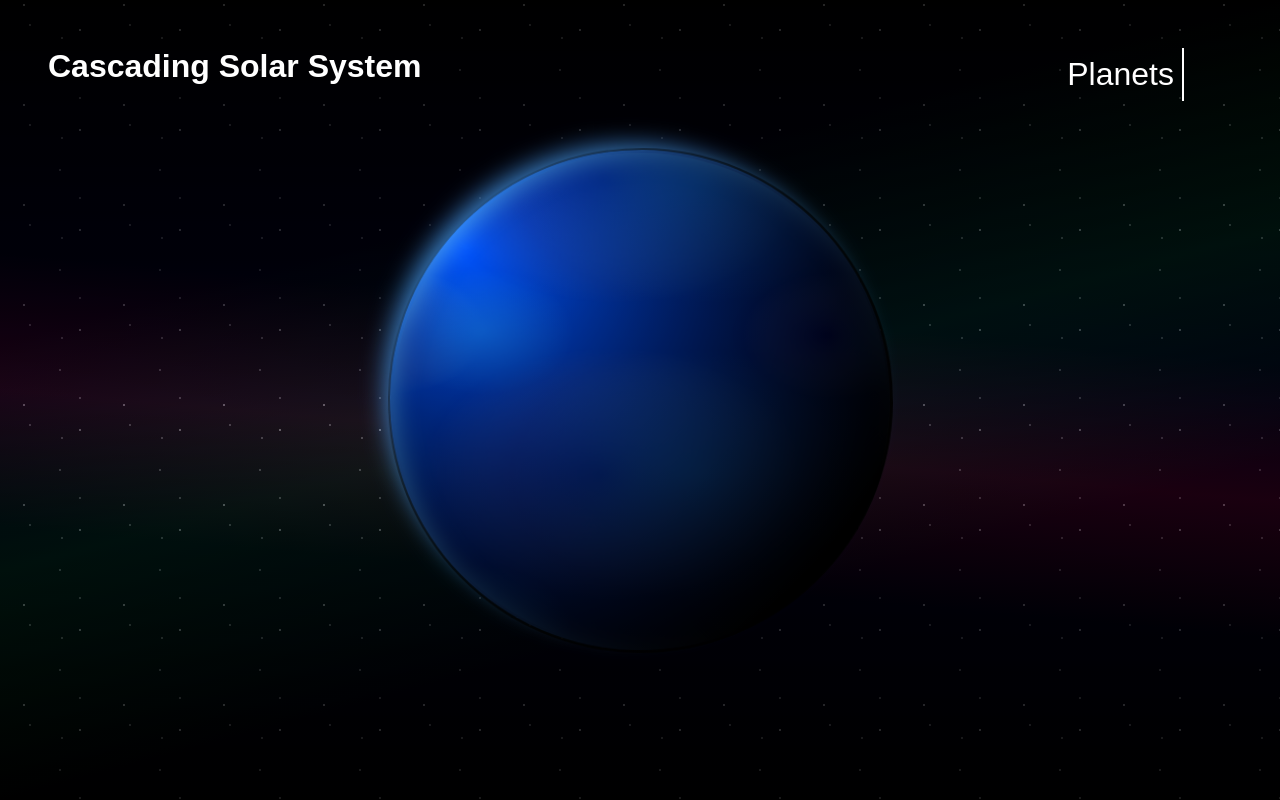
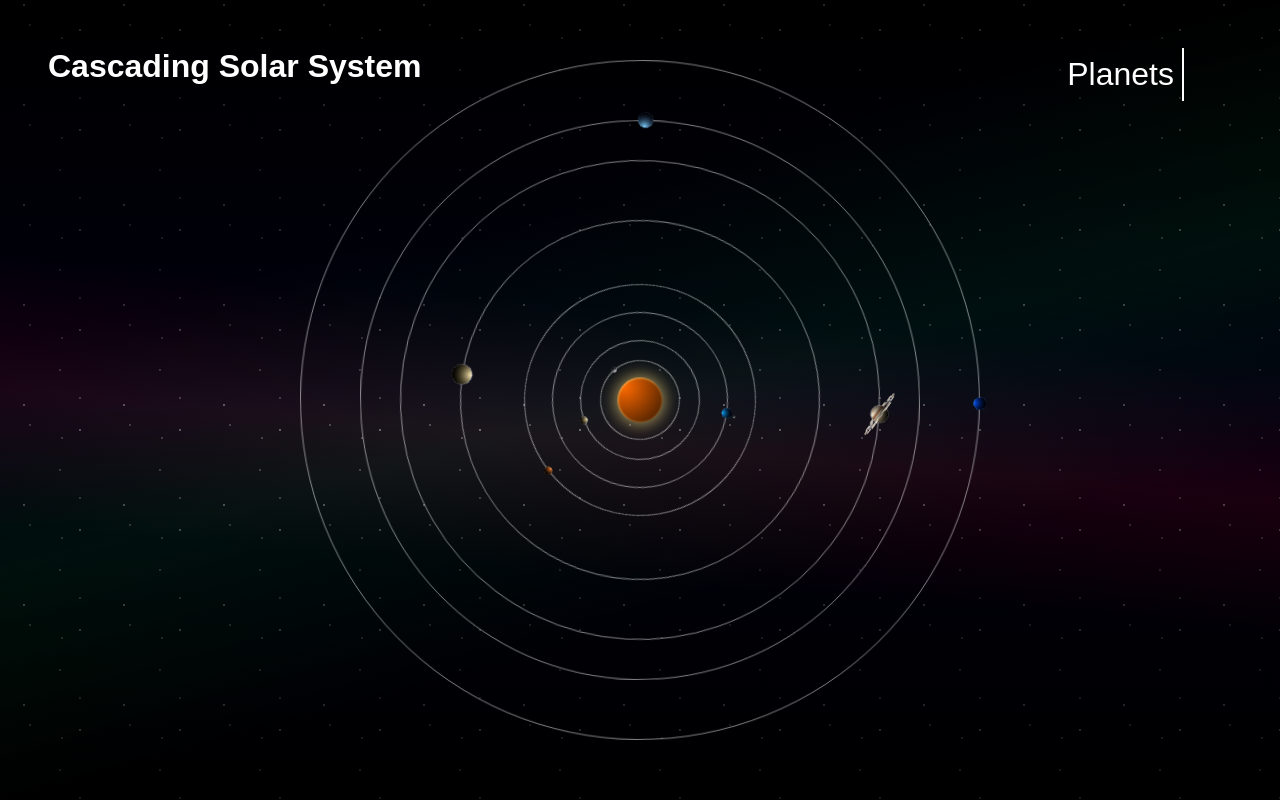
Before and after one commit to matthewtodor/Cascading-Solar-System, a React (Create React App) app in the folder client/: page / in a window 1280 px wide. Built offline with nearby package versions, Linux system fonts and the light colour scheme.

Commit message:
refactoring animations

```diff
--- a/client/package.json
+++ b/client/package.json
@@ -35,6 +35,5 @@
 			"last 1 firefox version",
 			"last 1 safari version"
 		]
-	},
-	"proxy": "http://localhost:3001"
+	}
 }
--- a/client/src/components/SolarSystem/index.js
+++ b/client/src/components/SolarSystem/index.js
@@ -54,7 +54,7 @@ function SolarSystem({ scale }) {
 	const planets = [
 		{
 			name: 'sun',
-			scale: '12%'
+			scale: '9%'
 		},
 		{
 			name: 'mercury',
@@ -62,60 +62,53 @@ function SolarSystem({ scale }) {
 		},
 		{
 			name: 'venus',
+			scale: '1.5%'
+		},
+		{
+			name: 'earth',
 			scale: '2%'
 		},
 		{
-			name: 'earth',
+			name: 'mars',
+			scale: '1.5%'
+		},
+		{
+			name: 'jupiter',
+			scale: '4%'
+		},
+		{
+			name: 'saturn',
+			scale: '3.5%'
+		},
+		{
+			name: 'uranus',
 			scale: '3%'
 		},
 		{
-			name: 'mars',
-			scale: '2%'
-		},
-		{
-			name: 'jupiter',
-			scale: '7%'
-		},
-		{
-			name: 'saturn',
-			scale: '6%'
-		},
-		{
-			name: 'uranus',
-			scale: '5%'
-		},
-		{
 			name: 'neptune',
-			scale: '4%'
+			scale: '2.5%'
 		}
 	];
 
 	// get current url path
 	// const { pathname } = useLocation();
-	const pathname = 'planets/neptune';
+	const pathname = '/';
+
+	// set conditional class on system for zoom effect
+	const systemClass = pathname === '/' ? ' focus-system' : ' unfocus-system';
 
 	return (
-		<div className='solar-system' style={{ transform: `scale(${scale / 100})` }}>
+		<div className={'solar-system ' + systemClass} style={{ transform: `scale(${scale / 100})` }}>
 			{planets.map((planet) => {
-				// set conditional class on planet
-				let conditionalClass;
-				let currentScale;
-
-				if (pathname === '/') {
-					conditionalClass = ' default-planet';
-					currentScale = planet.scale;
-				} else if (pathname === `planets/${planet.name}`) {
-					conditionalClass = ' focus-planet';
-					currentScale = '100';
-				} else {
-					conditionalClass = ' unfocus-planet';
-					currentScale = planet.scale;
-				}
+				// set conditional class on planet for zoom effect
+				const planetClass = pathname === `planets/${planet.name}` ? ' focus-planet' : pathname === '/' ? '' : ' unfocus-planet';
+				const planetScale = pathname === `planets/${planet.name}` ? '100' : pathname === '/' ? planet.scale : '0';
 
 				return (
-					<div key={planet.name} id={planet.name + '-orbit'} className={'planet-orbit-container' + conditionalClass}>
+					<div key={planet.name} id={planet.name + '-orbit'} className={'planet-orbit-container' + planetClass}>
+						<div className='orbit-path' />
 						<Link to={`planets/${planet.name}`} className='page-link'>
-							<Planet name={planet.name} scale={currentScale} />
+							<Planet name={planet.name} scale={planetScale} />
 						</Link>
 					</div>
 				);
--- a/client/src/components/SolarSystem/style.css
+++ b/client/src/components/SolarSystem/style.css
@@ -2,8 +2,8 @@
 	display: flex;
 	justify-content: center;
 	align-items: center;
-	width: 100%;
-	height: 100%;
+	width: 100vh;
+	height: 100vh;
 }
 
 .solar-system *,
@@ -14,8 +14,16 @@
 .planet-orbit-container {
 	position: absolute;
 	display: flex;
+	border-radius: 100%;
+}
+
+.orbit-path {
+	position: absolute;
+	width: 100%;
+	height: 100%;
 	border: 0.5px solid rgba(255, 255, 255, 0.5);
 	border-radius: 100%;
+	animation: add-border 1s 2s ease-in-out both;
 }
 
 .solar-system .planet {
@@ -26,24 +34,26 @@
 	cursor: pointer;
 }
 
-.default-planet {
-	animation: default-planet 1s 2s ease-in-out both !important;
-}
-
 .focus-planet {
-	border: 0.5px solid rgba(255, 255, 255, 0);
-	width: 0px !important;
-	height: 0px !important;
-	transform: rotate(0deg);
-	/* animation: focus-planet 3s ease-in-out both !important; */
+	width: 0% !important;
+	height: 0% !important;
+	transform: rotate(0deg) !important;
 }
 
 .focus-planet .planet {
 	transform: rotate(0deg) !important;
 }
 
-.unfocus-planet {
-	animation: unfocus-planet 3s ease-in-out both !important;
+.focus-planet .orbit-path {
+	animation: remove-border 1s ease-in-out both !important;
+}
+
+/* .unfocus-planet {
+	animation: unfocus-planet 2s 1s ease-in-out both !important;
+} */
+
+.unfocus-planet .orbit-path {
+	animation: remove-border 1s ease-in-out both !important;
 }
 
 .page-link {
@@ -55,8 +65,8 @@
 }
 
 #mercury-orbit {
-	width: 100px;
-	height: 100px;
+	width: 10%;
+	height: 10%;
 	animation: solar-system-orbit 4.82s linear infinite both;
 	z-index: 8;
 }
@@ -66,8 +76,8 @@
 }
 
 #venus-orbit {
-	width: 150px;
-	height: 150px;
+	width: 15%;
+	height: 15%;
 	justify-content: flex-end;
 	animation: solar-system-orbit 12.32s linear infinite both;
 	z-index: 7;
@@ -78,8 +88,8 @@
 }
 
 #earth-orbit {
-	width: 200px;
-	height: 200px;
+	width: 22%;
+	height: 22%;
 	justify-content: center;
 	align-items: flex-start;
 	animation: solar-system-orbit 20s linear infinite both;
@@ -91,8 +101,8 @@
 }
 
 #mars-orbit {
-	width: 250px;
-	height: 250px;
+	width: 29%;
+	height: 29%;
 	justify-content: center;
 	align-items: flex-end;
 	animation: solar-system-orbit 37.642s linear infinite both;
@@ -104,8 +114,8 @@
 }
 
 #jupiter-orbit {
-	width: 400px;
-	height: 400px;
+	width: 45%;
+	height: 45%;
 	animation: solar-system-orbit 240s linear infinite both;
 	z-index: 4;
 }
@@ -115,8 +125,8 @@
 }
 
 #saturn-orbit {
-	width: 550px;
-	height: 550px;
+	width: 60%;
+	height: 60%;
 	justify-content: flex-end;
 	animation: solar-system-orbit 580s linear infinite both;
 	z-index: 3;
@@ -127,8 +137,8 @@
 }
 
 #uranus-orbit {
-	width: 675px;
-	height: 675px;
+	width: 70%;
+	height: 70%;
 	justify-content: center;
 	align-items: flex-start;
 	animation: solar-system-orbit 1680s linear infinite both;
@@ -140,8 +150,8 @@
 }
 
 #neptune-orbit {
-	width: 825px;
-	height: 825px;
+	width: 85%;
+	height: 85%;
 	justify-content: flex-end;
 	animation: solar-system-orbit 3300s linear infinite both;
 	z-index: 1;
@@ -162,8 +172,9 @@
 	box-shadow: none;
 }
 
-@keyframes default-planet {
+@keyframes add-border {
 	from {
+		opacity: 0;
 	}
 
 	to {
@@ -171,25 +182,31 @@
 	}
 }
 
-@keyframes focus-planet {
+@keyframes remove-border {
 	from {
-		max-width: 1000px;
-		max-height: 1000px;
+		opacity: 1;
 	}
 
 	to {
-		max-width: 0px;
-		max-height: 0px;
-		transform: rotate(0deg);
+		opacity: 0;
 	}
 }
 
 @keyframes unfocus-planet {
 	from {
+		display: flex;
+	}
+
+	99% {
+		display: flex;
+		width: 500%;
+		height: 500%;
 	}
 
 	to {
-		opacity: 0;
+		width: 500%;
+		height: 500%;
+		display: none;
 	}
 }
 
```
